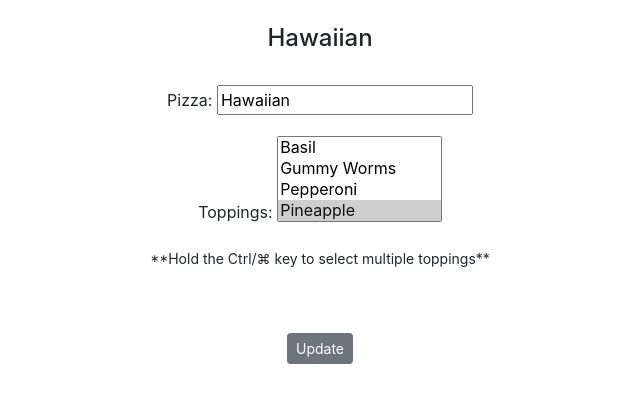
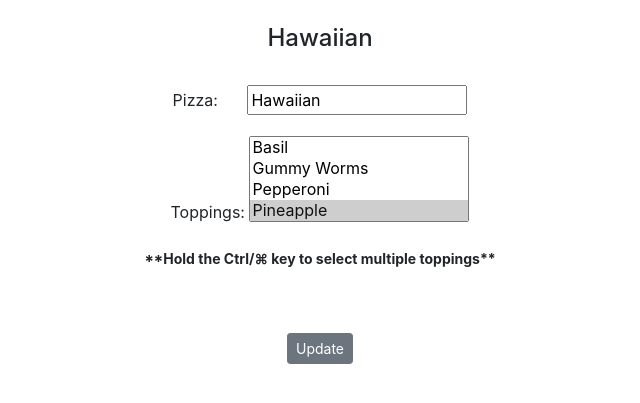
Before and after one commit to rickybmag/SM-Pizza, a Django app: page /update_pizza/1 in a window 1280 px wide. Shown: the part 56-459 px from the top of the page, without its empty margins (320-960 px from the left). Run offline with Django 4.2, Linux system fonts and the light colour scheme; data comes from the database, SQL or seed files in the repository.

Commit message:
Styled HTML

```diff
--- a/pizza/static/custom.css
+++ b/pizza/static/custom.css
@@ -16,3 +16,16 @@
 /* section label {
     display: none;
 } */
+
+#id_name {
+    width: 220px;
+    margin-left: 25px;
+}
+
+#id_toppings {
+    width: 220px;
+}
+
+.container {
+    max-width: 1000px;
+}
--- a/pizza/templates/pizza/pizzalist.html
+++ b/pizza/templates/pizza/pizzalist.html
@@ -4,7 +4,7 @@
 <center>
     <h1>The Pizza Shop's Menu</h1>
     <br>
-    <ul>
+    <ul style="padding: 0;">
         {% for pizza in pizzas %}
         <div class="card" style="width: 18rem;">
             <div class="card-header text-center">
--- a/pizza/templates/pizza/toppingslist.html
+++ b/pizza/templates/pizza/toppingslist.html
@@ -6,7 +6,7 @@
     <br>
 
     <div class="container; ALIGN=center">
-        <ul>
+        <ul style="padding: 0;">
             <div class="container">
                 <div class="row">
                     <div class="card-header; col-9"></div>
@@ -23,7 +23,7 @@
         </ul>
     </div><br>
 
-    <a class="btn btn-primary; btn btn-outline-secondary" href="{% url 'add_toppings' %}" role="button">Add Your Own
+    <a class="btn btn-primary; btn btn-outline-secondary" href="{% url 'add_toppings' %}" role="button" style="margin-bottom: 30px;"">Add Your Own
         Toppings</a>
 
 </div>
--- a/pizza/templates/pizza/update_pizza.html
+++ b/pizza/templates/pizza/update_pizza.html
@@ -7,7 +7,7 @@
     <form action="" method="POST">
         {% csrf_token %}
         {{ form.as_p }}
-        <p style="font-size: 14px">**Hold the Ctrl/⌘ key to select multiple toppings**</p>
+        <p style="font-size: 14px; font-weight: bold;">**Hold the Ctrl/⌘ key to select multiple toppings**</p>
         <br><br>
         <input type="submit" value="Update" class="btn btn-secondary btn-sm">
     </form>
```
